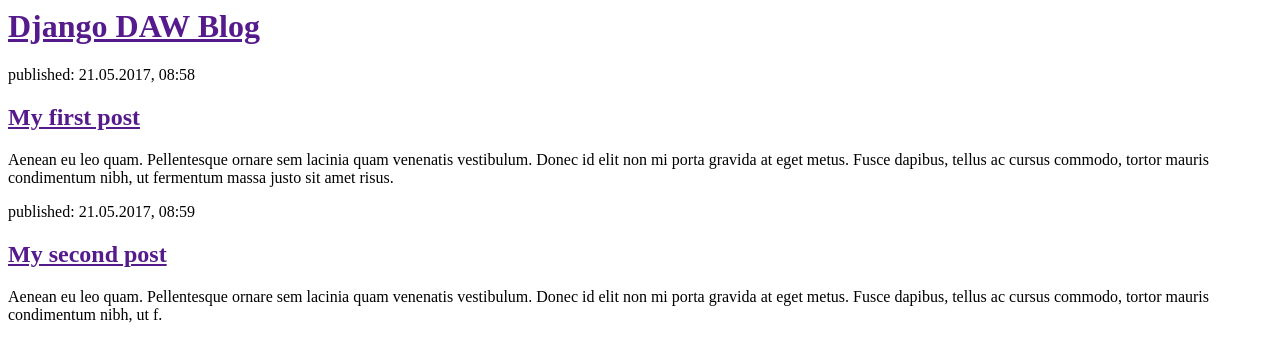
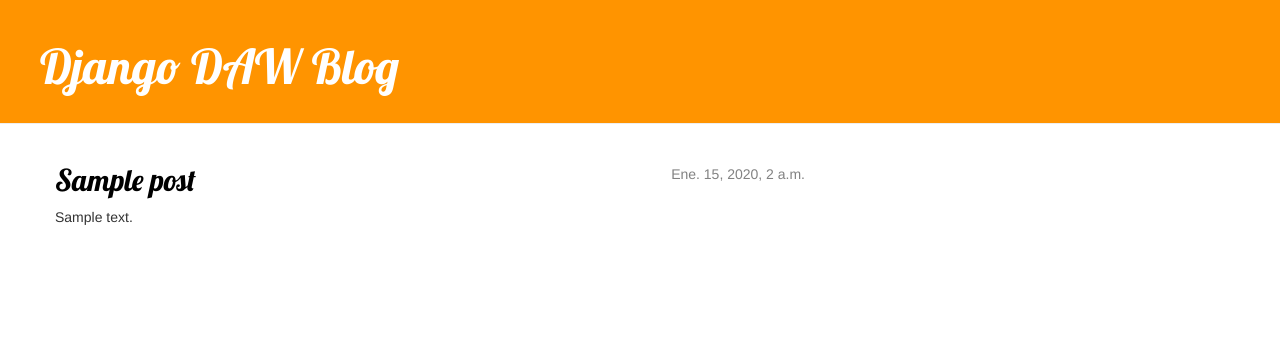
Before and after one commit to IsabelG98/my-first-blog, a Django app: template blog/templates/blog/post_list.html in a window 1280 px wide. Shown: the top 362 px of the page. Run offline with Django 3.2, Linux system fonts and the light colour scheme; the template is opened without the code that fills it: values that come from a table or form of the project are taken from there, others are empty; tables that the repository leaves empty hold one stand-in row (values such as "Sample post"); some libraries are stand-ins or nearby versions.

Commit message:
Modifique la plantilla de HTML

```diff
--- /dev/null
+++ b/blog/static/css/blog.css
@@ -0,0 +1,38 @@
+.page-header {
+    background-color: #ff9400;
+    margin-top: 0;
+    padding: 20px 20px 20px 40px;
+    }
+    .page-header h1, .page-header h1 a, .page-header h1 a:visited, .page-header h1 a:active {
+    color: #ffffff;
+    font-size: 36pt;
+    text-decoration: none;
+    }
+    .content {
+    margin-left: 40px;
+    }
+    h1, h2, h3, h4 {
+    font-family: 'Lobster', cursive;
+    }
+    .date {
+        float: right;
+        color: #828282;
+    }
+    .save {
+        float: right;
+    }
+    .post-form textarea, .post-form input {
+        width: 100%;
+    }
+    .top-menu, .top-menu:hover, .top-menu:visited {
+        color: #ffffff;
+        float: right;
+        font-size: 26pt;
+        margin-right: 20px;
+    }
+    .post {
+    margin-bottom: 70px;
+    }
+    .post h1 a, .post h1 a:visited, .post h2 a, .post h2 a:visited{
+    color: #000000;
+    }
--- a/blog/templates/blog/post_list.html
+++ b/blog/templates/blog/post_list.html
@@ -1,26 +1,31 @@
+{% load staticfiles %}
 <html>
  <head>
-    <title>Django DAW blog</title>
+      <link rel="stylesheet" href="//maxcdn.bootstrapcdn.com/bootstrap/3.2.0/css/bootstrap.min.css">
+      <link rel="stylesheet" href="//maxcdn.bootstrapcdn.com/bootstrap/3.2.0/css/bootstrap-theme.min.css">
+      <link rel="stylesheet" href="https://fonts.googleapis.com/css?family=Lobster&subset=latin,latin-ext"  type="text/css">
+      <link rel="stylesheet" href="{% static 'css/blog.css' %}">
+
+      <title>Django DAW blog</title>
  </head>
 <body>
-        <div>
-                <h1><a href="">Django DAW Blog</a></h1>
-                </div>
-                <div>
-                <p>published: 21.05.2017, 08:58</p>
-                <h2><a href="">My first post</a></h2>
-                <p>Aenean eu leo quam. Pellentesque ornare sem lacinia quam venenatis
-                vestibulum. Donec id elit non mi porta gravida at eget metus. Fusce dapibus, tellus ac cursus
-                commodo, tortor mauris condimentum nibh, ut fermentum massa justo sit amet risus.</p>
-
-                </div>
-                <div>
-                <p>published: 21.05.2017, 08:59</p>
-                <h2><a href="">My second post</a></h2>
-                <p>Aenean eu leo quam. Pellentesque ornare sem lacinia quam venenatis
-                vestibulum. Donec id elit non mi porta gravida at eget metus. Fusce dapibus, tellus ac cursus
-                commodo, tortor mauris condimentum nibh, ut f.</p>
-
-                </div>
+        <div class="page-header">
+           <h1><a href="/">Django DAW Blog</a></h1>
+        </div>
+        <div class="content container">
+            <div class="row">
+              <div class="col-md-8">
+                {% for post in posts %}
+                 <div class="post">
+                   <div class="date">
+                     {{ post.published_date }}
+                   </div>
+                   <h2><a href="">{{ post.title }}</a></h2>
+                  <p>{{ post.text|linebreaksbr }}</p>
+                 </div>
+        {% endfor %}
+             </div>
+          </div>
+       </div>
     </body>
 </html>
--- a/blog/views.py
+++ b/blog/views.py
@@ -1,6 +1,10 @@
 from django.shortcuts import render
+from django.utils import timezone
+from .models import Post
+
 
 # Create your views here.
 
 def post_list(request):
- return render(request, 'blog/post_list.html', {})
+   posts = Post.objects.filter(published_date__lte=timezone.now()).order_by('published_date')
+   return render(request, 'blog/post_list.html', {'posts': posts})
```
